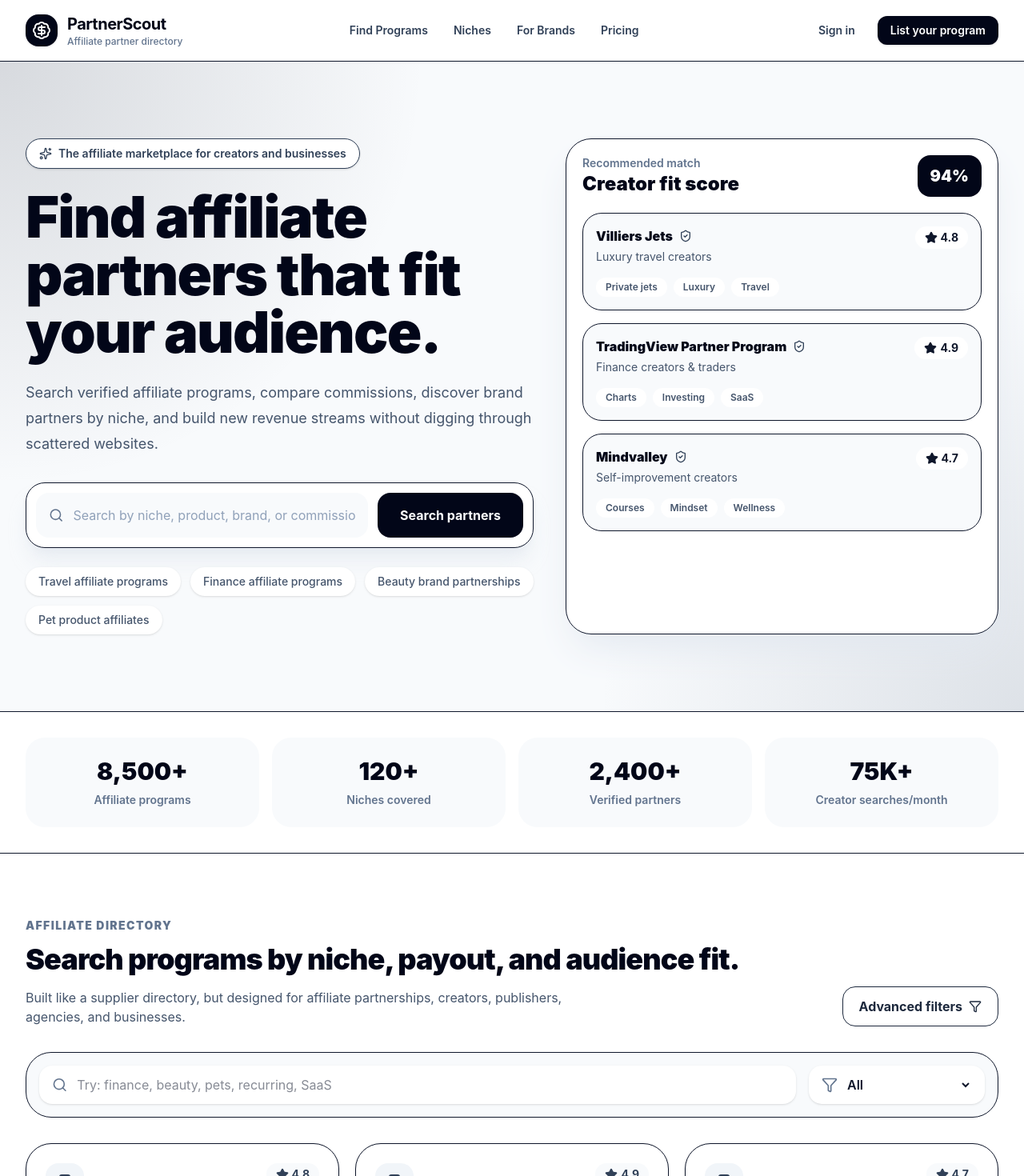
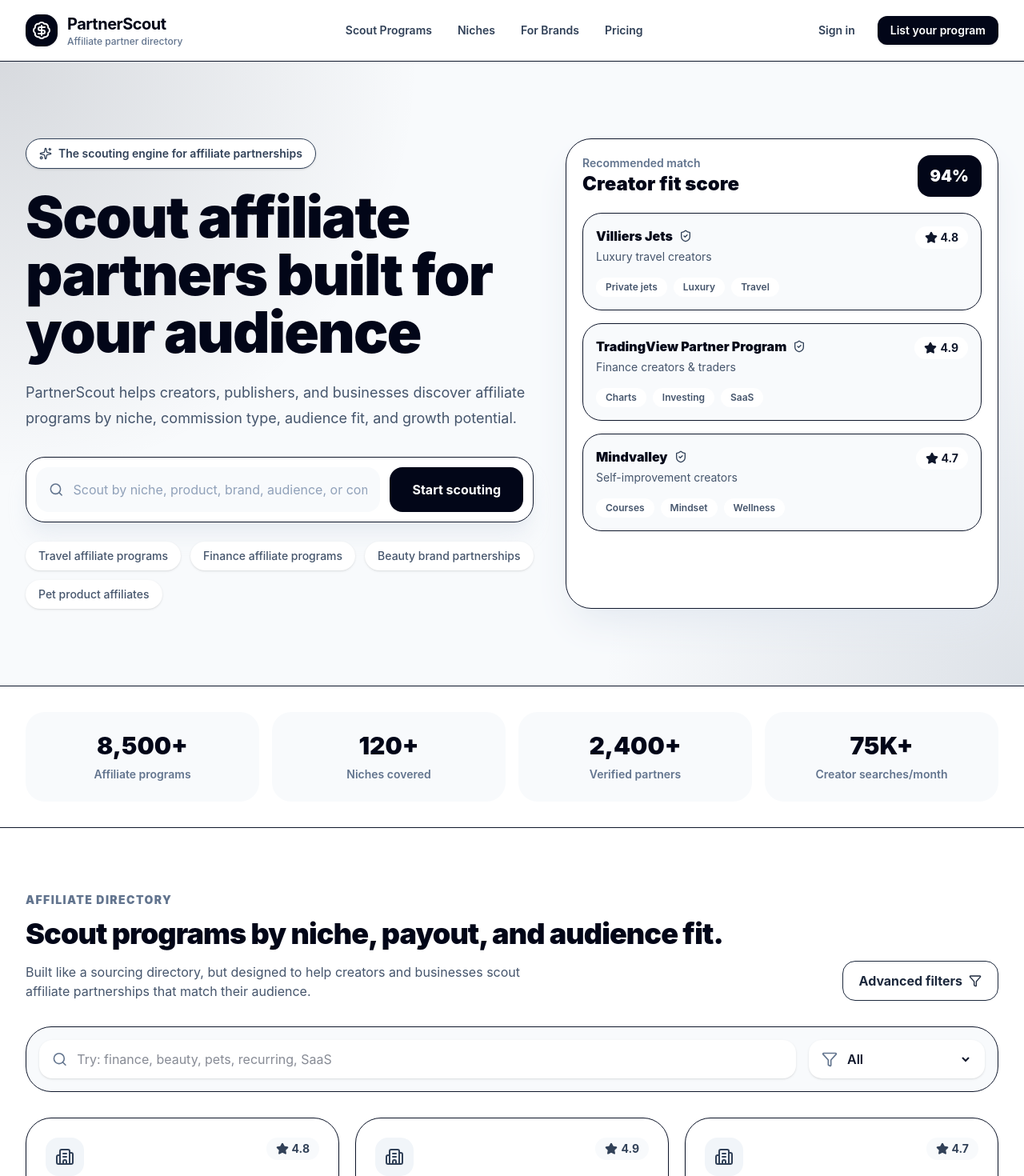
Before and after one commit to FruitfulFounder/affiliate-partner-directory, a React (Vite) app: page / in a window 1280 px wide. Shown: the top 1470 px of the page at 80% size. Built offline with nearby package versions, Linux system fonts and the light colour scheme.

Commit message:
Rebrand homepage toward PartnerScout

```diff
--- a/index.html
+++ b/index.html
@@ -4,7 +4,7 @@
     <meta charset="UTF-8" />
     <link rel="icon" type="image/svg+xml" href="/favicon.svg" />
     <meta name="viewport" content="width=device-width, initial-scale=1.0" />
-    <title>affiliate-partner-directory</title>
+    <title>PartnerScout | Scout Affiliate Partners</title>
   </head>
   <body>
     <div id="root"></div>
--- a/src/App.jsx
+++ b/src/App.jsx
@@ -134,7 +134,7 @@
         </div>
 
         <nav className="hidden items-center gap-8 text-sm font-semibold text-slate-700 md:flex">
-          <a href="#directory" className="hover:text-slate-950">Find Programs</a>
+          <a href="#directory" className="hover:text-slate-950">Scout Programs</a>
           <a href="#niches" className="hover:text-slate-950">Niches</a>
           <a href="#brands" className="hover:text-slate-950">For Brands</a>
           <a href="#pricing" className="hover:text-slate-950">Pricing</a>
@@ -152,7 +152,7 @@
       {open && (
         <div className="border-t bg-white px-4 py-4 md:hidden">
           <div className="grid gap-3 text-sm font-semibold text-slate-700">
-            <a href="#directory">Find Programs</a>
+            <a href="#directory">Scout Programs</a>
             <a href="#niches">Niches</a>
             <a href="#brands">For Brands</a>
             <a href="#pricing">Pricing</a>
@@ -172,13 +172,13 @@
         <motion.div initial={{ opacity: 0, y: 18 }} animate={{ opacity: 1, y: 0 }} transition={{ duration: 0.5 }}>
           <div className="mb-6 inline-flex items-center gap-2 rounded-full border bg-white px-4 py-2 text-sm font-semibold text-slate-700 shadow-sm">
             <Sparkles className="h-4 w-4" />
-            The affiliate marketplace for creators and businesses
+            The scouting engine for affiliate partnerships
           </div>
           <h1 className="max-w-4xl text-5xl font-black tracking-tight text-slate-950 sm:text-6xl lg:text-7xl">
-            Find affiliate partners that fit your audience.
+          Scout affiliate partners built for your audience
           </h1>
           <p className="mt-6 max-w-2xl text-lg leading-8 text-slate-600">
-            Search verified affiliate programs, compare commissions, discover brand partners by niche, and build new revenue streams without digging through scattered websites.
+          PartnerScout helps creators, publishers, and businesses discover affiliate programs by niche, commission type, audience fit, and growth potential.
           </p>
 
           <div className="mt-8 rounded-3xl border bg-white p-3 shadow-xl shadow-slate-200/70">
@@ -187,11 +187,11 @@
                 <Search className="h-5 w-5 text-slate-500" />
                 <input
                   className="w-full bg-transparent text-base outline-none placeholder:text-slate-400"
-                  placeholder="Search by niche, product, brand, or commission type"
+                  placeholder="Scout by niche, product, brand, audience, or commission type"
                 />
               </div>
               <button className="min-h-14 rounded-2xl bg-slate-950 px-7 font-bold text-white hover:bg-slate-800">
-                Search partners
+              Start scouting
               </button>
             </div>
           </div>
@@ -276,8 +276,8 @@
         <div className="flex flex-col justify-between gap-6 md:flex-row md:items-end">
           <div>
             <p className="text-sm font-black uppercase tracking-widest text-slate-500">Affiliate directory</p>
-            <h2 className="mt-3 text-4xl font-black tracking-tight text-slate-950">Search programs by niche, payout, and audience fit.</h2>
-            <p className="mt-4 max-w-2xl text-slate-600">Built like a supplier directory, but designed for affiliate partnerships, creators, publishers, agencies, and businesses.</p>
+            <h2 className="mt-3 text-4xl font-black tracking-tight text-slate-950">Scout programs by niche, payout, and audience fit.</h2>
+            <p className="mt-4 max-w-2xl text-slate-600">Built like a sourcing directory, but designed to help creators and businesses scout affiliate partnerships that match their audience.</p>
           </div>
           <button className="inline-flex items-center justify-center gap-2 rounded-2xl border px-5 py-3 font-bold text-slate-800 hover:bg-slate-50">
             Advanced filters <Filter className="h-4 w-4" />
@@ -335,7 +335,7 @@
                 {program.tags.map((tag) => <span key={tag} className="rounded-full border px-3 py-1 text-xs font-bold text-slate-600">{tag}</span>)}
               </div>
               <button className="mt-6 flex w-full items-center justify-center gap-2 rounded-2xl bg-slate-950 px-4 py-3 font-bold text-white hover:bg-slate-800">
-                View program <ArrowRight className="h-4 w-4" />
+              Scout this program <ArrowRight className="h-4 w-4" />
               </button>
             </motion.article>
           ))}
@@ -373,7 +373,7 @@
 
 function HowItWorks() {
   const steps = [
-    { icon: Search, title: "Search your niche", text: "Find programs by industry, product type, audience, commission model, or brand name." },
+    { icon: Search, title: "Search your niche", text: "Scout Programs by industry, product type, audience, commission model, or brand name." },
     { icon: CheckCircle2, title: "Compare verified details", text: "Review payouts, cookie windows, approval rules, platforms, and creator requirements." },
     { icon: TrendingUp, title: "Apply and grow", text: "Build a shortlist, contact programs, and track your monetization opportunities." },
   ];
@@ -384,8 +384,8 @@
         <div className="grid gap-10 lg:grid-cols-[0.85fr_1.15fr] lg:items-center">
           <div>
             <p className="text-sm font-black uppercase tracking-widest text-slate-500">How it works</p>
-            <h2 className="mt-3 text-4xl font-black tracking-tight text-slate-950">A sourcing engine for affiliate revenue.</h2>
-            <p className="mt-4 text-slate-600">Thomasnet helps people source manufacturers. PartnerScout helps people source affiliate partners, brand programs, and monetization opportunities.</p>
+            <h2 className="mt-3 text-4xl font-black tracking-tight text-slate-950">A scouting engine for affiliate growth.</h2>
+            <p className="mt-4 text-slate-600">PartnerScout helps creators and businesses scout affiliate programs, compare partner opportunities, and turn audience trust into income.</p>
           </div>
           <div className="grid gap-5 md:grid-cols-3">
             {steps.map((step, index) => (
@@ -481,7 +481,7 @@
         </div>
         <div>
           <p className="font-black text-slate-950">Creators</p>
-          <div className="mt-4 grid gap-3 text-sm text-slate-600"><a>Find programs</a><a>Saved searches</a><a>Creator guides</a></div>
+          <div className="mt-4 grid gap-3 text-sm text-slate-600"><a>Scout Programs</a><a>Saved searches</a><a>Creator guides</a></div>
         </div>
         <div>
           <p className="font-black text-slate-950">Brands</p>
```
